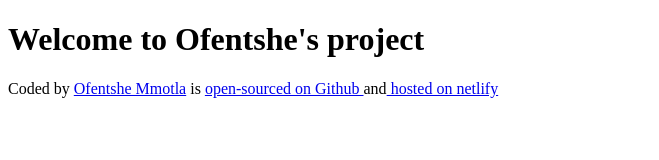
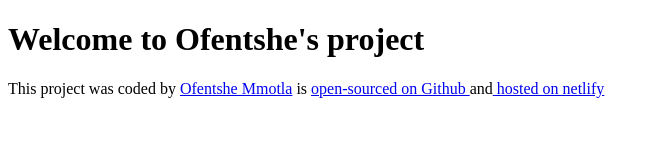
Before and after one commit to Ofentse30/Ofentshes-weather-forecast-project, a plain HTML site: page index.html in a window 1280 px wide. Shown: the whole page, without its empty margins (0-659 px from the left). Drawn offline with Linux system fonts and the light colour scheme.

Commit message:
Updated footer

```diff
--- a/index.html
+++ b/index.html
@@ -9,7 +9,7 @@
     <h1>Welcome to Ofentshe's project</h1>
 
     <footer>
-      Coded by
+      This project was coded by
       <a
         href="https://github.com/Ofentse30/Ofentshes-weather-forecast-project"
         target="_blank"
```
